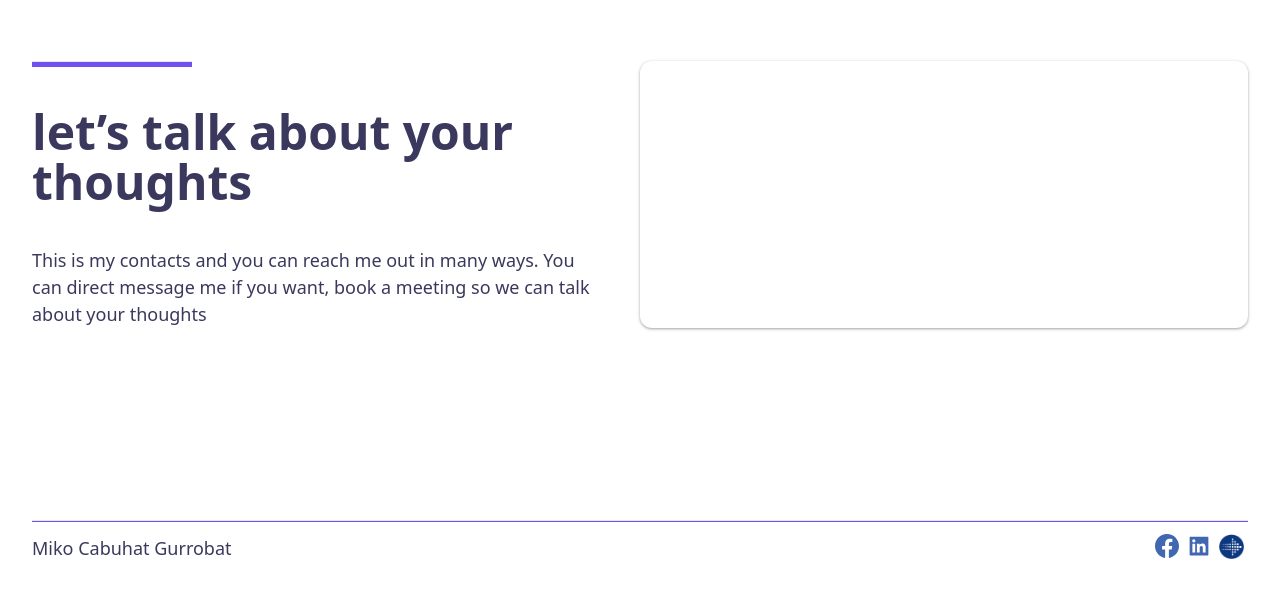
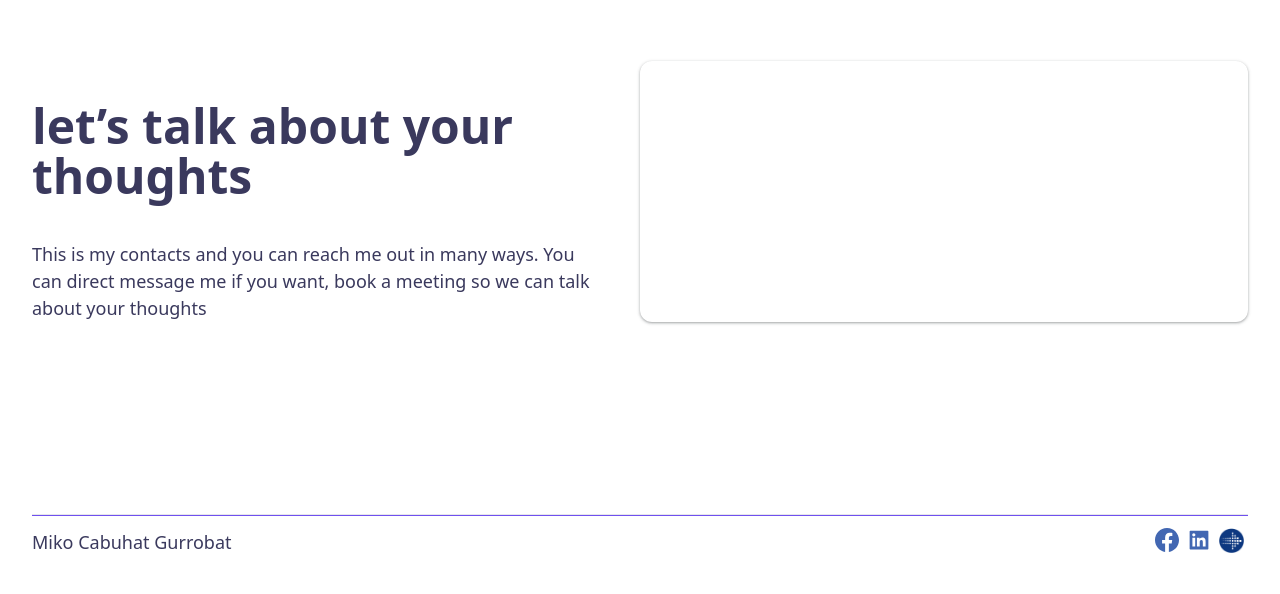
Before and after one commit to ikomcg/react-miko, a React (Create React App) app: page / in a window 1280 px wide. Shown: the part 2341-2935 px from the top of the page. Built offline with nearby package versions, Linux system fonts and the light colour scheme.

Commit message:
projects page

```diff
--- a/src/Pages/Contacts/Contact.jsx
+++ b/src/Pages/Contacts/Contact.jsx
@@ -1,6 +1,6 @@
 import React from 'react'
 
-import { hr } from '../Home/Projects/Projects'
+
 
 
 const Contact = () =>{
@@ -10,7 +10,7 @@ const Contact = () =>{
         <div className='contact-home flex flex-row justify-between px-8 mb-40'>
             <div className="left-form w-1/2 flex flex-col pr-10">
                 <div>
-                    {hr}
+
                     <h3 className='font-black my-10 '>
                     let’s talk about your thoughts
                     </h3>
```
